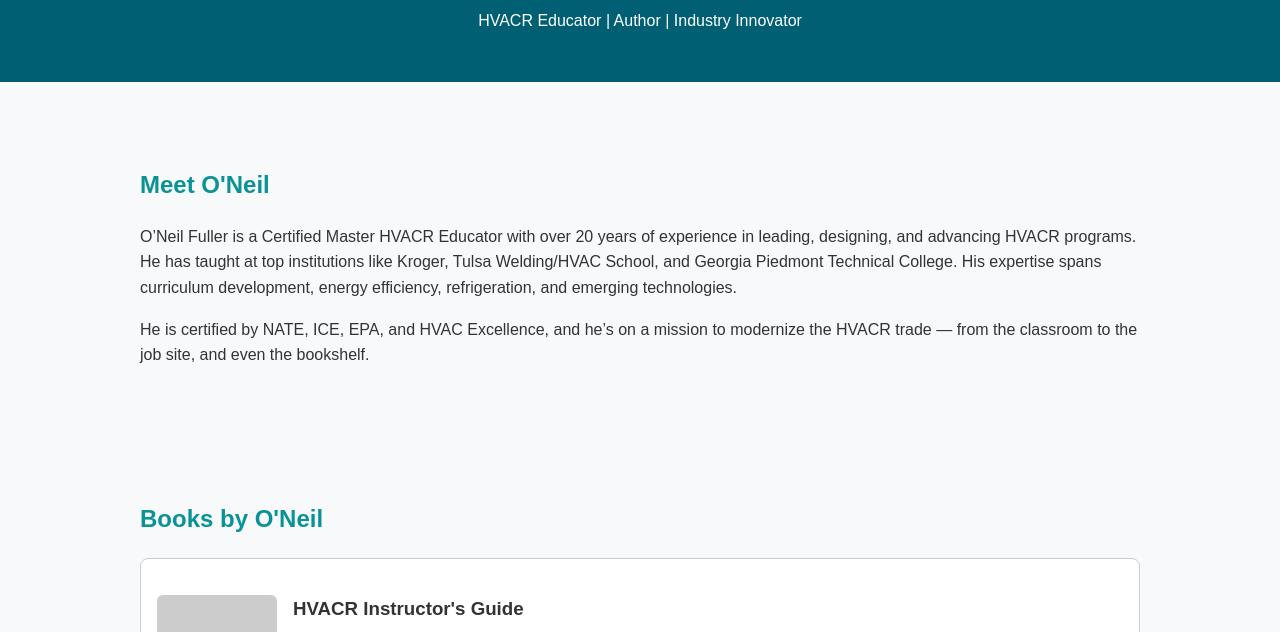
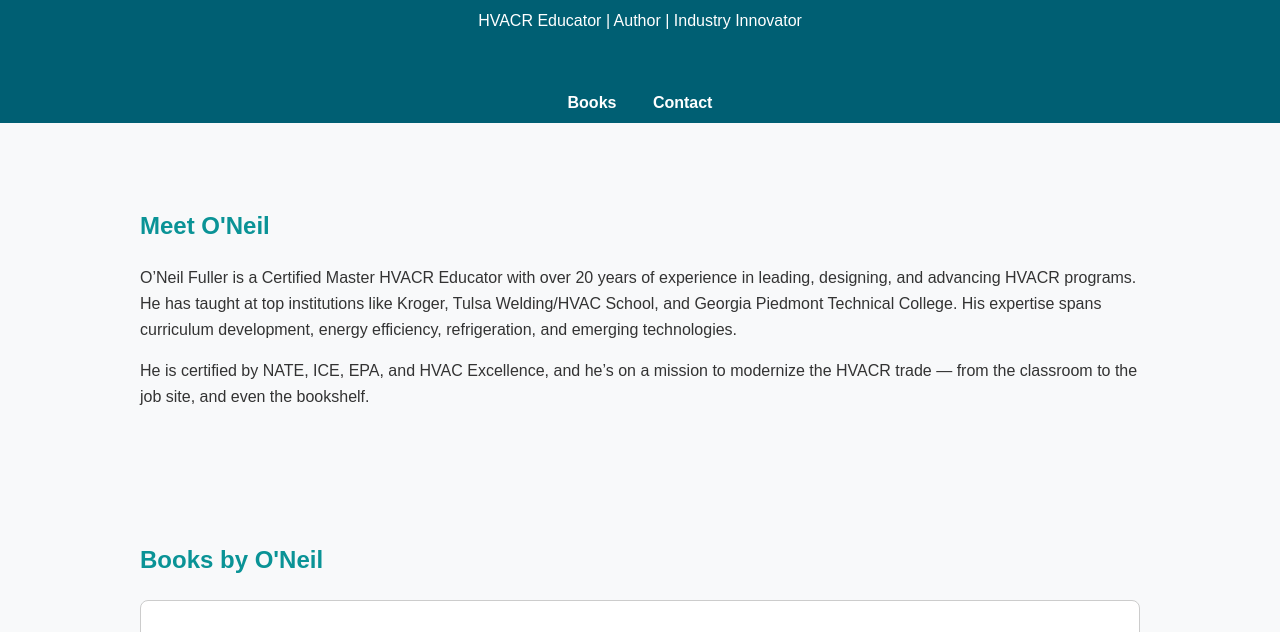
Before and after one commit to ofuller1/Support-HVACR-Trade, a plain HTML site: page index.html in a window 1280 px wide. Shown: the part 118-750 px from the top of the page. Drawn offline with Linux system fonts and the light colour scheme; placeholder pictures from the web are drawn by us.

Commit message:
Add navigation links

```diff
--- a/index.html
+++ b/index.html
@@ -7,6 +7,7 @@
   <style>
     body { font-family: Arial, sans-serif; margin: 0; padding: 0; line-height: 1.6; color: #333; background-color: #f8f9fa; }
     header { background-color: #005f73; color: #fff; padding: 2rem; text-align: center; }
+    nav { background-color: #005f73; text-align: center; padding: 0.5rem; }
     nav a { color: #fff; margin: 0 1rem; text-decoration: none; font-weight: bold; }
     section { padding: 2rem; max-width: 1000px; margin: auto; }
     h1, h2 { color: #0a9396; }
@@ -33,13 +34,18 @@
     <p>HVACR Educator | Author | Industry Innovator</p>
   </header>
 
+  <nav>
+    <a href="#books">Books</a>
+    <a href="#contact">Contact</a>
+  </nav>
+
   <section class="bio">
     <h2>Meet O'Neil</h2>
     <p>O’Neil Fuller is a Certified Master HVACR Educator with over 20 years of experience in leading, designing, and advancing HVACR programs. He has taught at top institutions like Kroger, Tulsa Welding/HVAC School, and Georgia Piedmont Technical College. His expertise spans curriculum development, energy efficiency, refrigeration, and emerging technologies.</p>
     <p>He is certified by NATE, ICE, EPA, and HVAC Excellence, and he’s on a mission to modernize the HVACR trade — from the classroom to the job site, and even the bookshelf.</p>
   </section>
 
-  <section class="books">
+  <section class="books" id="books">
     <h2>Books by O'Neil</h2>
 
     <div class="book">
```
